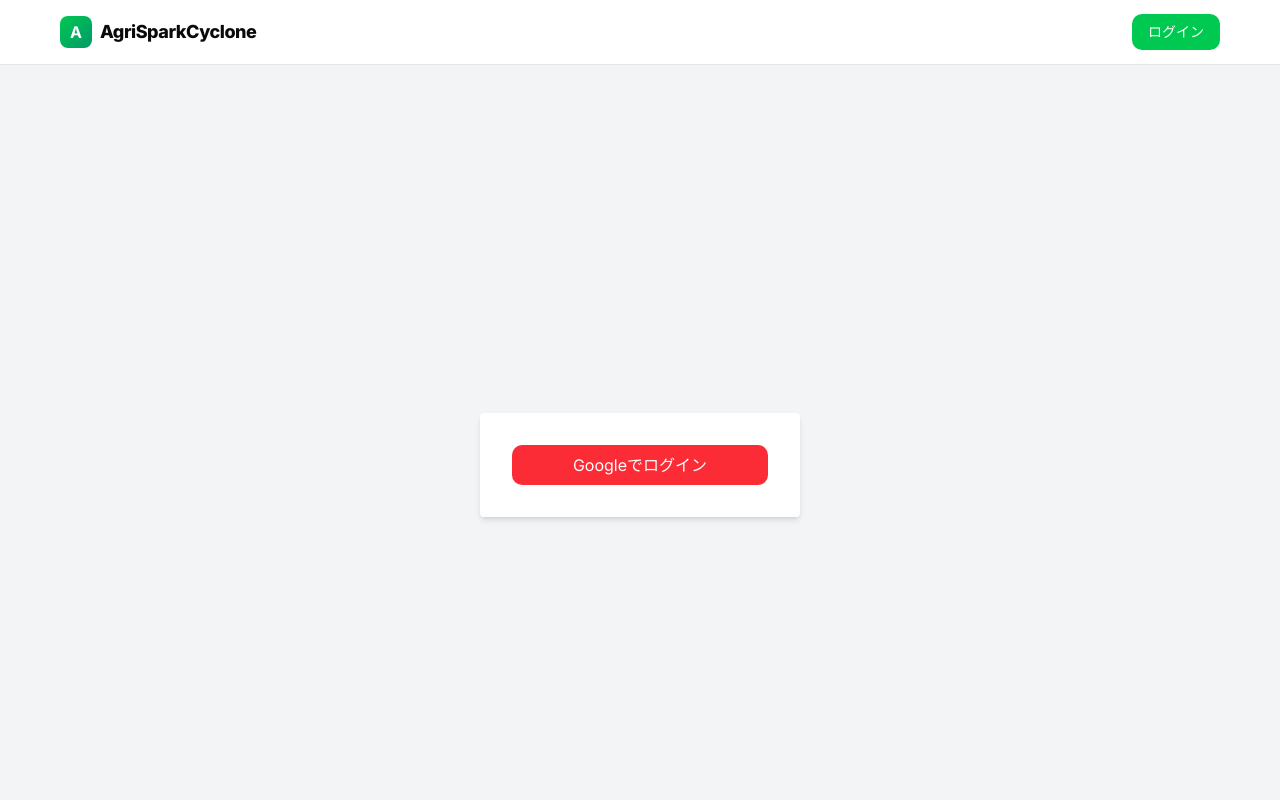
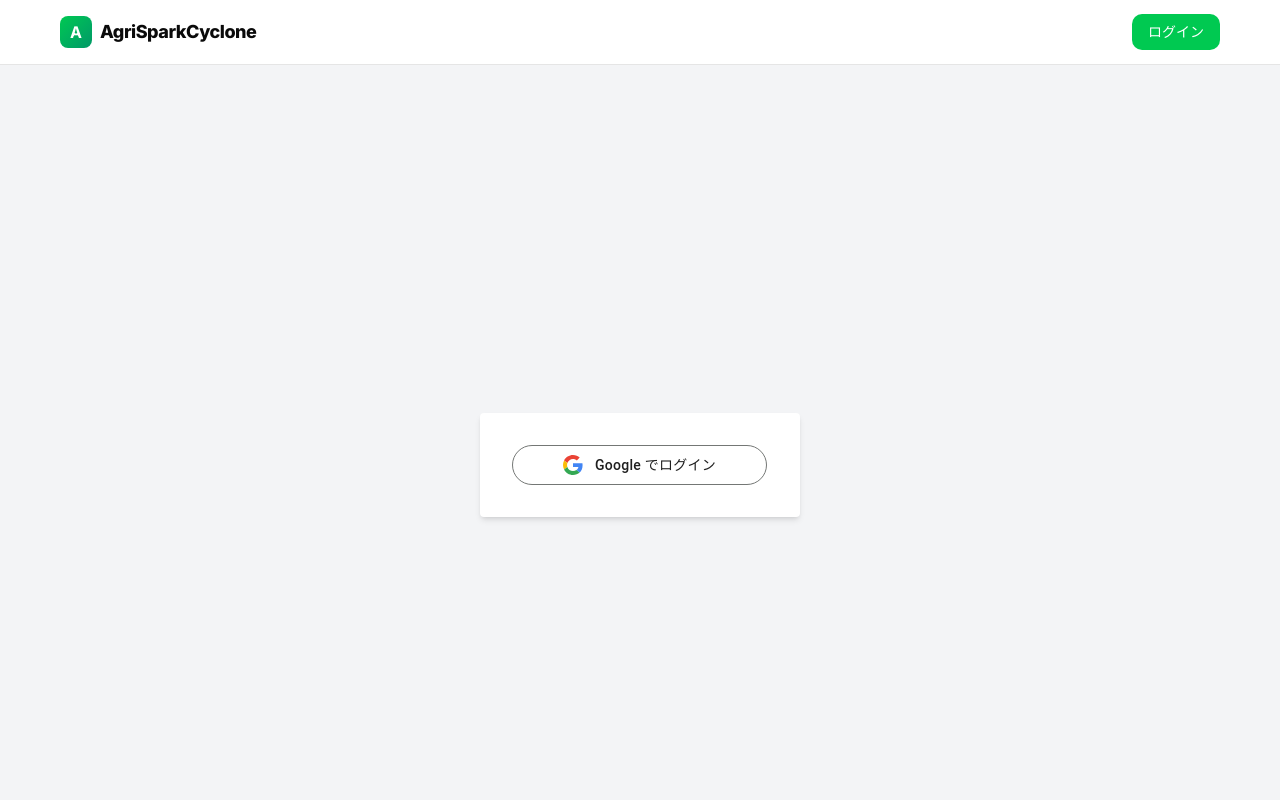
Before and after one commit to otakota/AgrI-Spark-Cyclone, a Next.js app: page /login in a window 1280 px wide. Shown: the top 800 px of the page. Built offline with nearby package versions, Linux system fonts and the light colour scheme; no server answers.

Commit message:
google認証のレイアウトを変更

```diff
--- a/app/_components/header.tsx
+++ b/app/_components/header.tsx
@@ -30,7 +30,7 @@
               <div>
                 <Button
                   onClick={() => signOut()}
-                  className="rounded-lg bg-green-500 px-4 py-[7px] text-white hover:bg-green-700"
+                  className="rounded-lg bg-gray-200 px-4 py-[7px] text-black hover:bg-gray-300"
                 >
                   ログアウト
                 </Button>
--- a/app/login/page.tsx
+++ b/app/login/page.tsx
@@ -2,10 +2,10 @@
 
 import React from "react";
 import { useEffect } from "react";
-
 import { redirect } from "next/navigation";
 import { signIn } from "next-auth/react";
 import { useSession } from "next-auth/react";
+import GoogleSignInButton from "@/components/googleButton/GoogleSignInButton"
 
 const LoginPage = () => {
   const { data: session, status } = useSession();
@@ -29,13 +29,11 @@
   return (
     <div className="flex min-h-screen items-center justify-center bg-gray-100">
       <form className="w-full max-w-xs space-y-6 rounded bg-white p-8 shadow-md">
-        <button
-          onClick={handleLogin("google")}
-          type="button"
-          className="w-full bg-red-500 text-white rounded-lg px-4 py-2"
-        >
-          Googleでログイン
-        </button>
+        <div
+          className=""
+          onClick={handleLogin("google")}>
+          <GoogleSignInButton />
+        </div>
       </form>
     </div>
   );
--- a/app/page.tsx
+++ b/app/page.tsx
@@ -27,13 +27,13 @@
           <div className="max-w-xl">
             <h1 className="text-4xl font-extrabold tracking-tight sm:text-5xl">
               新規就農者のための
-              <span className="block bg-gradient-to-r from-emerald-600 to-green-500 bg-clip-text text-transparent">AgriSparkCyclone</span>
+              <span className="bg-gradient-to-r from-emerald-600 to-green-500 bg-clip-text text-transparent">AgriSparkCyclone</span>
             </h1>
             <p className="mt-5 text-lg text-muted-foreground">
               「全国共通の申請書」を自動入力。さらにAIが作物別に耕地面積から収支予測を行い、就農計画を強力にサポートします。
             </p>
             <div className="mt-8 flex flex-wrap gap-3">
-              <a href="/login" className="inline-flex items-center justify-center rounded-md bg-green-500 px-5 py-3 text-sm font-semibold text-primary-foreground shadow hover:bg-green-700">
+              <a href="/login" className="inline-flex items-center justify-center rounded-md bg-gradient-to-r  from-emerald-600 to-green-500 px-5 py-3 text-sm font-semibold text-primary-foreground shadow hover:to-green-700">
                 ログイン
               </a>
               <a href="/finance/predict" className="inline-flex items-center justify-center rounded-md border px-5 py-3 text-sm font-semibold hover:bg-accent">
@@ -59,7 +59,7 @@
       </section>
 
       <section className="border-t bg-muted/30">
-        <div className="container mx-auto grid gap-6 px-4 py-12 sm:grid-cols-2 lg:grid-cols-3">
+        <div className="container mx-auto grid gap-6 px-15 py-12 sm:grid-cols-2 lg:grid-cols-3">
           <Feature title="申請書を自動入力" desc="全国共通フォーマットに対応。プロフィールから自動入力し、ミスを削減。" />
           <Feature title="AIで収支予測" desc="作物トップ10(仮)から選択し、耕地の大きさに基づいて収支を予測。" />
           <Feature title="安全なデータ管理" desc="データは暗号化して保護。将来的な連携もスムーズ。" />
--- /dev/null
+++ b/components/googleButton/GoogleSignInButton.css
@@ -0,0 +1,98 @@
+.gsi-material-button {
+  user-select: none;
+  -webkit-user-select: none;
+  -ms-user-select: none;
+  appearance: none;
+  background-color: WHITE;
+  background-image: none;
+  border: 1px solid #747775;
+  -webkit-border-radius: 20px;
+  border-radius: 20px;
+  -webkit-box-sizing: border-box;
+  box-sizing: border-box;
+  color: #1f1f1f;
+  cursor: pointer;
+  font-family: 'Roboto', arial, sans-serif;
+  font-size: 14px;
+  height: 40px;
+  letter-spacing: 0.25px;
+  outline: none;
+  overflow: hidden;
+  padding: 0 50px; /* 幅を調整 */
+  position: relative;
+  text-align: center;
+  -webkit-transition: background-color .218s, border-color .218s, box-shadow .218s;
+  transition: background-color .218s, border-color .218s, box-shadow .218s;
+  vertical-align: middle;
+  white-space: nowrap;
+  width: auto;
+  max-width: 400px;
+  min-width: min-content;
+}
+
+.gsi-material-button .gsi-material-button-icon {
+  height: 20px;
+  margin-right: 12px;
+  min-width: 20px;
+  width: 20px;
+}
+
+.gsi-material-button .gsi-material-button-content-wrapper {
+  -webkit-align-items: center;
+  align-items: center;
+  display: flex;
+  -webkit-flex-direction: row;
+  flex-direction: row;
+  -webkit-flex-wrap: nowrap;
+  flex-wrap: nowrap;
+  height: 100%;
+  justify-content: center;
+  position: relative;
+  width: 100%;
+}
+
+.gsi-material-button .gsi-material-button-contents {
+  -webkit-flex-grow: 0;
+  flex-grow: 0;
+  font-family: 'Roboto', arial, sans-serif;
+  font-weight: 500;
+  overflow: hidden;
+  text-overflow: ellipsis;
+  vertical-align: top;
+}
+
+.gsi-material-button .gsi-material-button-state {
+  -webkit-transition: opacity .218s;
+  transition: opacity .218s;
+  bottom: 0;
+  left: 0;
+  opacity: 0;
+  position: absolute;
+  right: 0;
+  top: 0;
+}
+
+.gsi-material-button:disabled {
+  cursor: default;
+  background-color: #ffffff61;
+  border-color: #1f1f1f1f;
+}
+
+.gsi-material-button:disabled .gsi-material-button-contents {
+  opacity: 38%;
+}
+
+.gsi-material-button:disabled .gsi-material-button-icon {
+  opacity: 38%;
+}
+
+.gsi-material-button:not(:disabled):active .gsi-material-button-state,
+.gsi-material-button:not(:disabled):focus .gsi-material-button-state {
+  background-color: #303030;
+  opacity: 12%;
+}
+
+.gsi-material-button:not(:disabled):hover .gsi-material-button-state {
+  background-color: #303030;
+  opacity: 8%;
+}
--- /dev/null
+++ b/components/googleButton/GoogleSignInButton.js
@@ -0,0 +1,44 @@
+import React from 'react';
+import './GoogleSignInButton.css';
+
+const GoogleSignInButton = () => {
+  const googleIconSvg = (
+    <svg version="1.1" xmlns="http://www.w3.org/2000/svg" viewBox="0 0 48 48"
+      xmlnsXlink="http://www.w3.org/1999/xlink" style={{ display: 'block' }}>
+      <path fill="#EA4335"
+        d="M24 9.5c3.54 0 6.71 1.22 9.21 3.6l6.85-6.85C35.9 2.38 30.47 0 24 0 14.62 0 6.51 5.38 2.56 13.22l7.98 6.19C12.43 13.72 17.74 9.5 24 9.5z">
+      </path>
+      <path fill="#4285F4"
+        d="M46.98 24.55c0-1.57-.15-3.09-.38-4.55H24v9.02h12.94c-.58 2.96-2.26 5.48-4.78 7.18l7.73 6c4.51-4.18 7.09-10.36 7.09-17.65z">
+      </path>
+      <path fill="#FBBC05"
+        d="M10.53 28.59c-.48-1.45-.76-2.99-.76-4.59s.27-3.14.76-4.59l-7.98-6.19C.92 16.46 0 20.12 0 24c0 3.88.92 7.54 2.56 10.78l7.97-6.19z">
+      </path>
+      <path fill="#34A853"
+        d="M24 48c6.48 0 11.93-2.13 15.89-5.81l-7.73-6c-2.15 1.45-4.92 2.3-8.16 2.3-6.26 0-11.57-4.22-13.47-9.91l-7.98 6.19C6.51 42.62 14.62 48 24 48z">
+      </path>
+      <path fill="none" d="M0 0h48v48H0z"></path>
+    </svg>
+  );
+
+  return (
+    // HTMLのclass属性はReact/JSXではclassNameに置き換えます
+    <button className="gsi-material-button">
+      <div className="gsi-material-button-state"></div>
+      <div className="gsi-material-button-content-wrapper">
+        <div className="gsi-material-button-icon">
+          {/* SVGアイコンを挿入 */}
+          {googleIconSvg}
+        </div>
+        <span className="gsi-material-button-contents">
+          Google でログイン
+        </span>
+        <span style={{ display: 'none' }}>
+          Sign in with Google
+        </span>
+      </div>
+    </button>
+  );
+};
+
+export default GoogleSignInButton;
```
